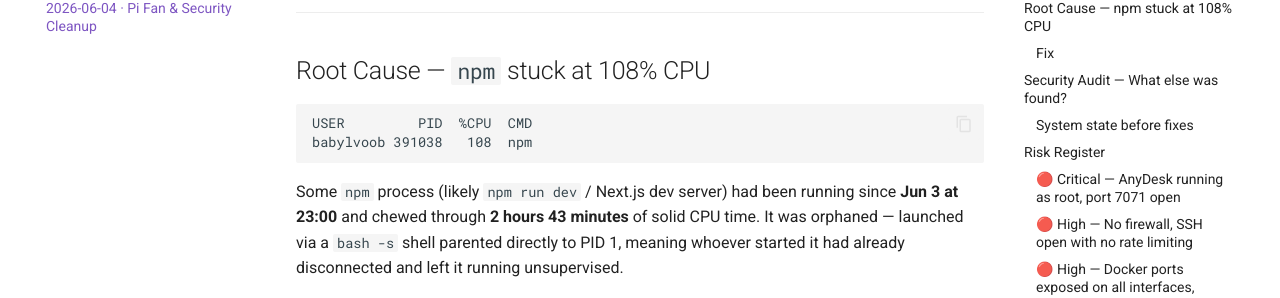
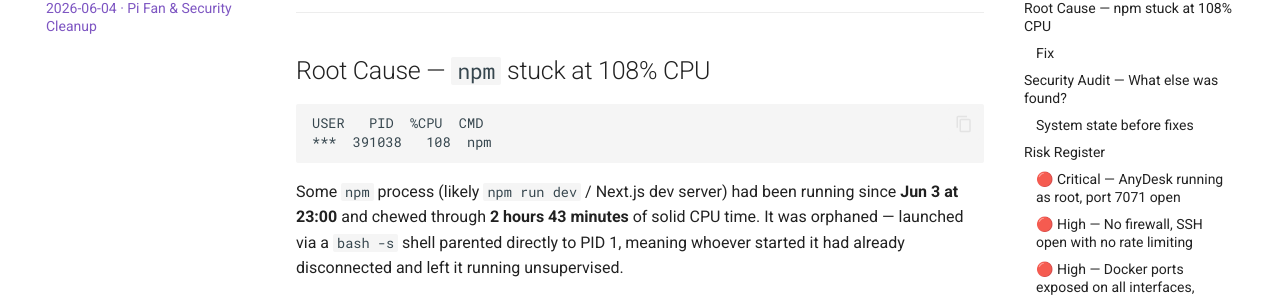
Before and after one commit to suphakin-th/ops-runbooks, an MkDocs documentation site: the page built from docs/incidents/2026-06-04-raspi-fan-security-cleanup.md, in a window 1280 px wide and 900 px high, scrolled down 441 px. Shown: the part 127-425 px from the top of the window. Built offline with MkDocs 1.6.1 and Material for MkDocs 9.7.7, drawn with Linux system fonts in a browser that asks for light colours; comment, search, counter and statistics services are not loaded.

Commit message:
security: redact sensitive data and switch to GitHub Pages deploy

````diff
--- a/docs/incidents/2026-06-04-raspi-fan-security-cleanup.md
+++ b/docs/incidents/2026-06-04-raspi-fan-security-cleanup.md
@@ -28,8 +28,8 @@
 ## Root Cause — `npm` stuck at 108% CPU
 
 ```
-USER         PID  %CPU  CMD
-babylvoob 391038   108  npm
+USER   PID  %CPU  CMD
+***  391038   108  npm
 ```
 
 Some `npm` process (likely `npm run dev` / Next.js dev server) had been running since **Jun 3 at 23:00** and chewed through **2 hours 43 minutes** of solid CPU time. It was orphaned — launched via a `bash -s` shell parented directly to PID 1, meaning whoever started it had already disconnected and left it running unsupervised.
@@ -237,15 +237,15 @@
 === "2. SSH via browser"
     On the Pi:
     ```bash
-    cloudflared access ssh-gen --hostname ssh.babylvoob.org
+    cloudflared access ssh-gen --hostname ssh.***.org
     ```
     Dashboard: **Access → Applications → Add → SSH**
 
     SSH config on any machine:
     ```
     Host raspi-remote
-      HostName ssh.babylvoob.org
-      User babylvoob
+      HostName ssh.***.org
+      User ***
       ProxyCommand cloudflared access ssh --hostname %h
     ```
 
--- a/mkdocs.yml
+++ b/mkdocs.yml
@@ -1,7 +1,7 @@
 site_name: Suphakin's Ops Runbooks
 site_description: Personal incident logs, security audits, and operational runbooks for my homelab and projects.
 site_author: Suphakin Th.
-site_url: https://suphakin-th.github.io/ops-runbooks/
+site_url: https://suphakin-th.github.io/ops-runbooks
 
 repo_name: suphakin-th/ops-runbooks
 repo_url: https://github.com/suphakin-th/ops-runbooks
````
Also changed, not shown: 1 other file.
